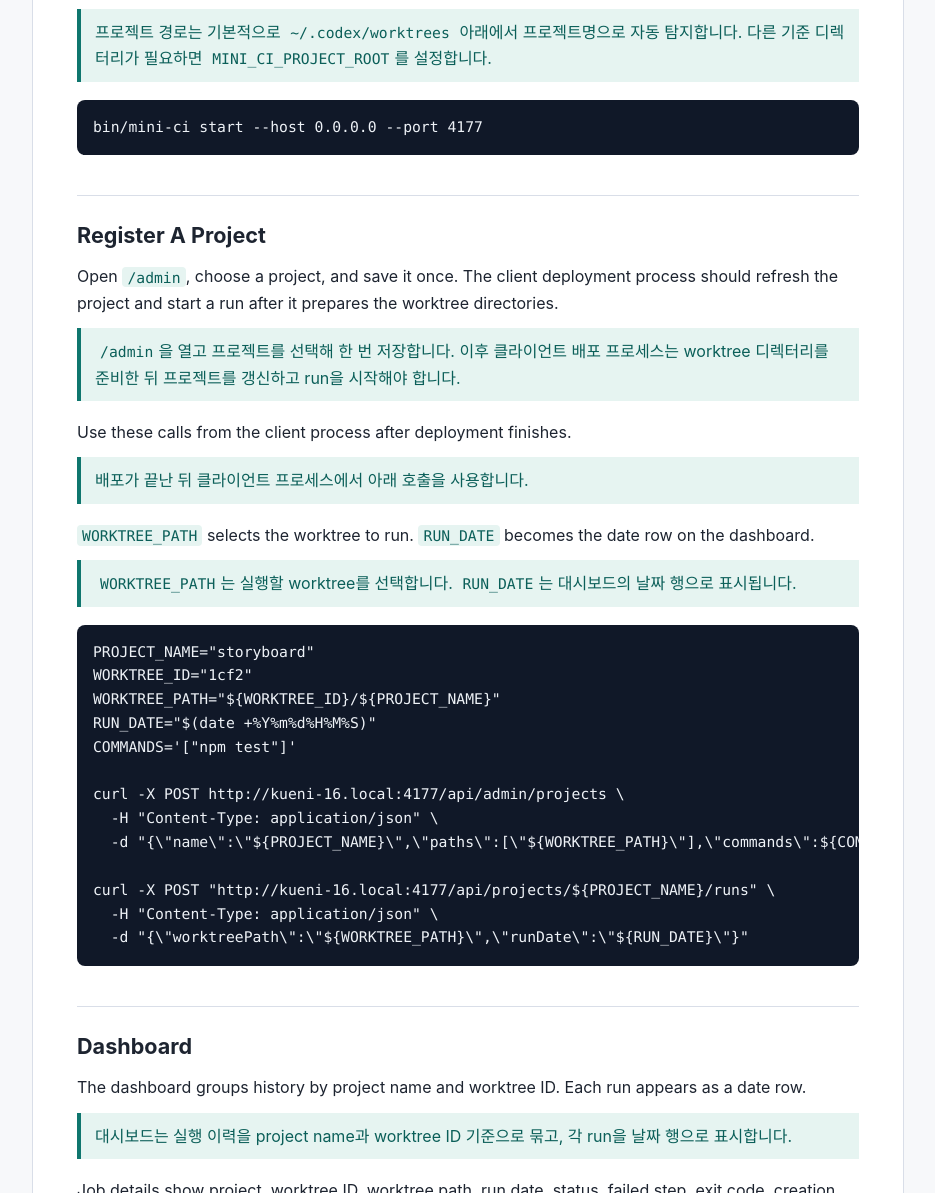
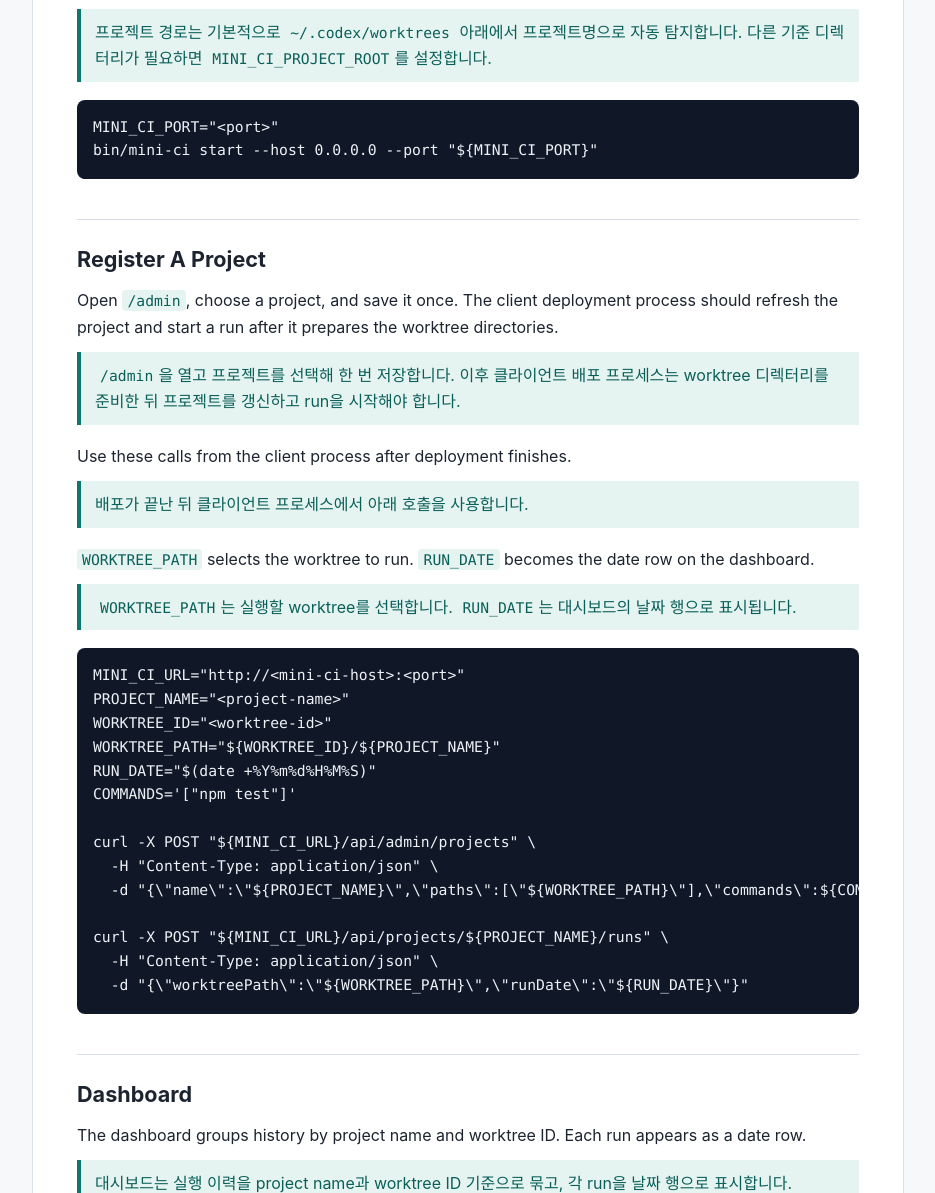
Before and after one commit to KueNiYam/mini-ci, a website: page docs/WIKI.html in a window 1280 px wide. Shown: the part 2495-3688 px from the top of the page, without its empty margins (172-1107 px from the left). Drawn offline with Linux system fonts and the light colour scheme.

Commit message:
문서와 UI 예시 개인값 제거

```diff
--- a/docs/WIKI.html
+++ b/docs/WIKI.html
@@ -559,7 +559,8 @@
         <blockquote>CI 머신에서 서버를 시작합니다. LAN 주소로 열면 접근 가능한 사용자는 누구나 프로젝트 등록과 run 실행을 할 수 있습니다.</blockquote>
         <p>Project paths are discovered by project name under <code>~/.codex/worktrees</code> by default. Set <code>MINI_CI_PROJECT_ROOT</code> when another base directory is needed.</p>
         <blockquote>프로젝트 경로는 기본적으로 <code>~/.codex/worktrees</code> 아래에서 프로젝트명으로 자동 탐지합니다. 다른 기준 디렉터리가 필요하면 <code>MINI_CI_PROJECT_ROOT</code>를 설정합니다.</blockquote>
-        <pre><code>bin/mini-ci start --host 0.0.0.0 --port 4177</code></pre>
+        <pre><code>MINI_CI_PORT="&lt;port&gt;"
+bin/mini-ci start --host 0.0.0.0 --port "${MINI_CI_PORT}"</code></pre>
 
         <h2>Register A Project</h2>
         <p>Open <code>/admin</code>, choose a project, and save it once. The client deployment process should refresh the project and start a run after it prepares the worktree directories.</p>
@@ -568,17 +569,18 @@
         <blockquote>배포가 끝난 뒤 클라이언트 프로세스에서 아래 호출을 사용합니다.</blockquote>
         <p><code>WORKTREE_PATH</code> selects the worktree to run. <code>RUN_DATE</code> becomes the date row on the dashboard.</p>
         <blockquote><code>WORKTREE_PATH</code>는 실행할 worktree를 선택합니다. <code>RUN_DATE</code>는 대시보드의 날짜 행으로 표시됩니다.</blockquote>
-<pre><code>PROJECT_NAME="storyboard"
-WORKTREE_ID="1cf2"
+<pre><code>MINI_CI_URL="http://&lt;mini-ci-host&gt;:&lt;port&gt;"
+PROJECT_NAME="&lt;project-name&gt;"
+WORKTREE_ID="&lt;worktree-id&gt;"
 WORKTREE_PATH="${WORKTREE_ID}/${PROJECT_NAME}"
 RUN_DATE="$(date +%Y%m%d%H%M%S)"
 COMMANDS='["npm test"]'
 
-curl -X POST http://kueni-16.local:4177/api/admin/projects \
+curl -X POST "${MINI_CI_URL}/api/admin/projects" \
   -H "Content-Type: application/json" \
   -d "{\"name\":\"${PROJECT_NAME}\",\"paths\":[\"${WORKTREE_PATH}\"],\"commands\":${COMMANDS}}"
 
-curl -X POST "http://kueni-16.local:4177/api/projects/${PROJECT_NAME}/runs" \
+curl -X POST "${MINI_CI_URL}/api/projects/${PROJECT_NAME}/runs" \
   -H "Content-Type: application/json" \
   -d "{\"worktreePath\":\"${WORKTREE_PATH}\",\"runDate\":\"${RUN_DATE}\"}"</code></pre>
 
--- a/src/adapters/http/dashboard.ts
+++ b/src/adapters/http/dashboard.ts
@@ -884,7 +884,7 @@ function dashboardHtml(projectRoot: string): string {
         <section>
           <h2>Manual Run</h2>
           <form id="run-form" class="run-form">
-            <input id="run-worktree-path" name="worktreePath" placeholder="worktree path, e.g. 1cf2/storyboard" />
+            <input id="run-worktree-path" name="worktreePath" placeholder="worktree path, e.g. wt-001/app" />
             <input id="run-date" name="runDate" placeholder="run date, e.g. 05-11 14:30 or 20260511143000" />
             <button type="submit">Run selected project</button>
           </form>
@@ -1807,7 +1807,7 @@ function adminHtml(projectRoot: string): string {
           </div>
           <label>
             Project name
-            <input id="project-name" autocomplete="off" placeholder="storyboard" />
+            <input id="project-name" autocomplete="off" placeholder="app" />
           </label>
           <p class="hint">Click a candidate or enter a project name. Matching directories are discovered automatically.</p>
           <label>
@@ -1902,7 +1902,7 @@ function adminHtml(projectRoot: string): string {
         const commandsToken = "$" + "{COMMANDS}";
         const runDateToken = "$" + "{RUN_DATE}";
         curlExampleEl.textContent = 'PROJECT_NAME="' + shellDoubleQuoteValue(name) + '"\\n' +
-          'WORKTREE_ID="1cf2"\\n' +
+          'WORKTREE_ID="<worktree-id>"\\n' +
           'WORKTREE_PATH="' + worktreeIdToken + "/" + projectNameToken + '"\\n' +
           'RUN_DATE="$(date +%Y%m%d%H%M%S)"\\n' +
           "COMMANDS=" + shellSingleQuoteValue(commandsJson) + "\\n\\n" +
--- a/src/cli.ts
+++ b/src/cli.ts
@@ -38,7 +38,7 @@ async function routeCommand(argv: readonly string[]): Promise<void> {
     console.log(`  ${basenameOnly(result.dbPath)}`);
     console.log(`  logs/`);
     console.log("");
-    console.log("Dashboard: http://localhost:4177");
+    console.log("Dashboard: start the server with mini-ci start, then open the configured host and port.");
     return;
   }
 
```
Also changed, not shown: TODO.md (+1 -0 lines), README.md.
